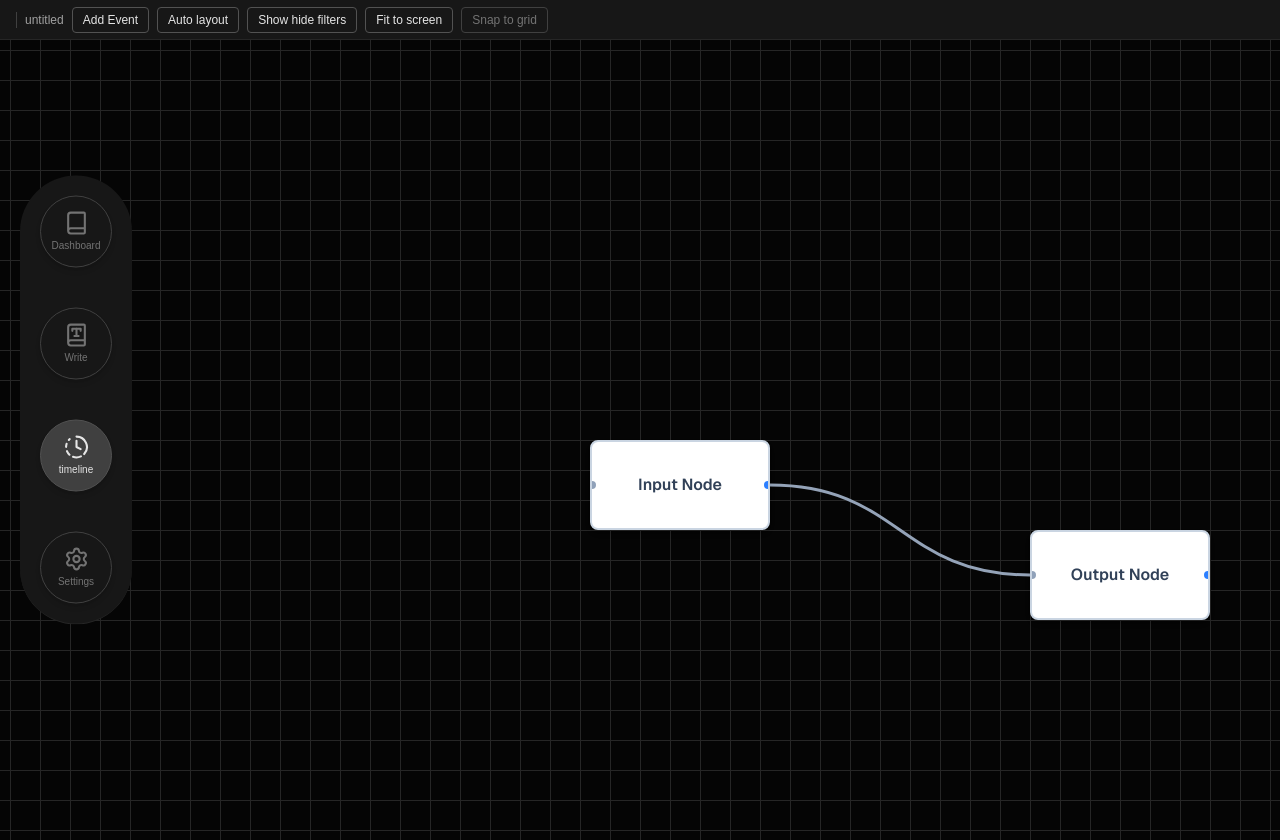
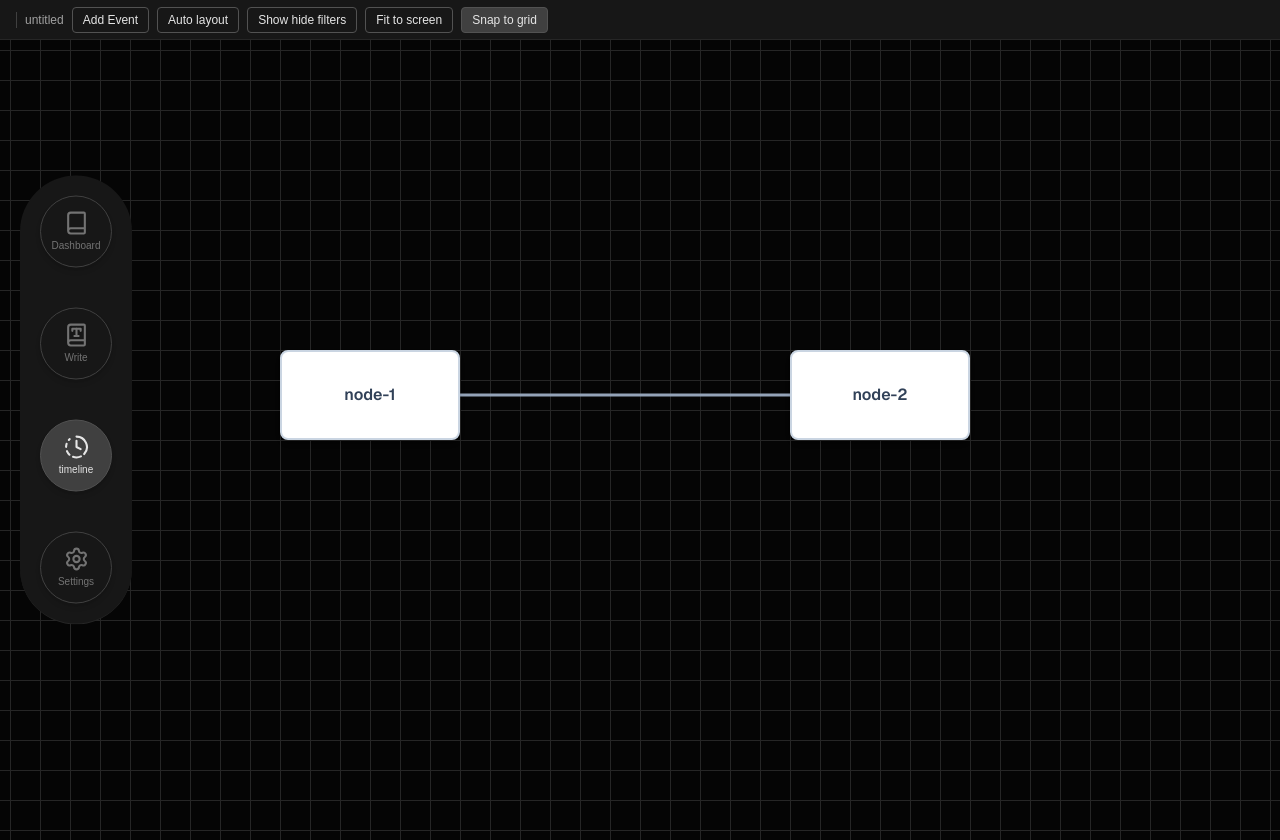
Before and after one commit to lm-vicente-j/WriteBuilder, a Next.js app: page /timeline in a window 1280 px wide. Built offline with nearby package versions, Linux system fonts and the light colour scheme.

Commit message:
style: Change the style of visual ports by a plus icon

```diff
--- a/app/timeline/page.tsx
+++ b/app/timeline/page.tsx
@@ -11,12 +11,12 @@ export default function TimeLine() {
   const nodes = [
     {
       id: 'node-1',
-      position: { x: -50, y: 0 },
+      position: { x: -360, y: -90 },
       data: { text: 'Input Node' }
     },
     {
       id: 'node-2',
-      position: { x: 390, y: 90 },
+      position: { x: 150, y: -90 },
       data: { text: 'Output Node' }
     }
   ];
--- a/components/EventNode.tsx
+++ b/components/EventNode.tsx
@@ -1,5 +1,6 @@
 'use client';
 
+import { useState } from "react";
 
 interface EventNodeProps {
   node: any;
@@ -11,7 +12,9 @@ interface EventNodeProps {
   snapToGrid: boolean;
 }
 
-export default function EventNode({node,zoom,updateNodePosition,gridSize,nodeWidth,nodeHeight,snapToGrid}: EventNodeProps) {
+export default function EventNode({ node, zoom, updateNodePosition, gridSize, nodeWidth, nodeHeight, snapToGrid }: EventNodeProps) {
+
+  const [showPorts, setShowPorts] = useState(false);
 
   const handlePointerDown = (e: React.PointerEvent) => {
     e.stopPropagation(); // Prevent the canvas from panning
@@ -38,8 +41,6 @@ export default function EventNode({node,zoom,updateNodePosition,gridSize,nodeWid
       updateNodePosition(node.id, snappedX, snappedY);
     };
 
-
-    ////
     const handlePointerUp = () => {
       document.removeEventListener('pointermove', handlePointerMove);
       document.removeEventListener('pointerup', handlePointerUp);
@@ -49,25 +50,48 @@ export default function EventNode({node,zoom,updateNodePosition,gridSize,nodeWid
     document.addEventListener('pointerup', handlePointerUp);
   };
 
+  const handlePointerEnter = () => {
+    setShowPorts(true);
+  }
+
+  const handlePointerExit = () => {
+    setShowPorts(false);
+  }
+
   return (
     <div
       onPointerDown={handlePointerDown}
+      onPointerEnter={handlePointerEnter}
+      onPointerLeave={handlePointerExit}
       style={{
         position: 'absolute',
         transform: `translate(${node.position.x}px, ${node.position.y}px)`,
-        // Apply the dynamic dimensions here!
         width: `${nodeWidth}px`,
         height: `${nodeHeight}px`,
+        overflow: 'visible',
       }}
-      className="bg-white border-2 border-slate-300 rounded-lg shadow-md p-4 cursor-grab active:cursor-grabbing flex items-center justify-center select-none"
+      className="cursor-grab active:cursor-grabbing select-none"
     >
-      <span className="font-semibold text-slate-700">{node.data.text}</span>
 
-      {/* Visual Input Port (Left) */}
-      <div className="absolute left-[-6px] top-1/2 -translate-y-1/2 w-3 h-3 bg-slate-400 rounded-full border-2 border-white" />
+      <div className="w-full h-full bg-white border-2 border-slate-300 rounded-lg shadow-md p-4 flex items-center justify-center">
+        <span className="font-semibold text-slate-700">
+          {node.id}
+        </span>
+      </div>
 
-      {/* Visual Output Port (Right) */}
-      <div className="absolute right-[-6px] top-1/2 -translate-y-1/2 w-3 h-3 bg-blue-500 rounded-full border-2 border-white" />
+      <div
+        hidden={!showPorts}
+        className="z-10 flex justify-center items-center absolute -left-2.5 top-1/2 -translate-y-1/2 w-5 h-5 bg-amber-50 rounded-full border border-slate-300 shadow-sm"
+      >
+        <span className="text-gray-950 leading-none mb-0.5">+</span>
+      </div>
+
+      <div
+        hidden={!showPorts}
+        className="z-10 flex justify-center items-center absolute -right-2.5 top-1/2 -translate-y-1/2 w-5 h-5 bg-amber-50 rounded-full border border-slate-300 shadow-sm"
+      >
+        <span className="text-gray-950 leading-none mb-0.5">+</span>
+      </div>
     </div>
   );
 }
--- a/store/uiStore.ts
+++ b/store/uiStore.ts
@@ -20,7 +20,7 @@ export const useUIStore = create<UIStore>((set) => ({
   canvasColor: "#050505",
   gridColor: "#262626",
   showNumbering: false,
-  snapToGrid: false,
+  snapToGrid: true,
   setCanvasColor: (val) => set({canvasColor: val}),
   setGridColor: (val) => set({gridColor: val}),
   setSnapToGrid: (val) => set({snapToGrid: val}),
```
